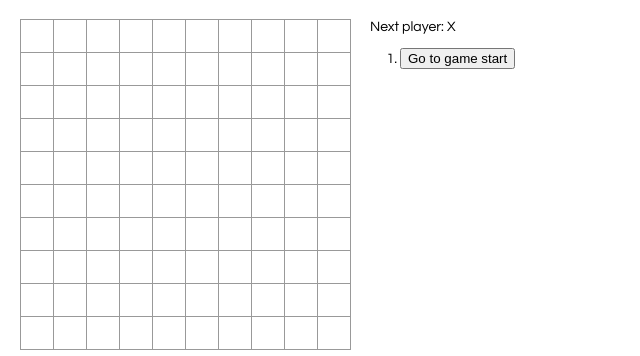
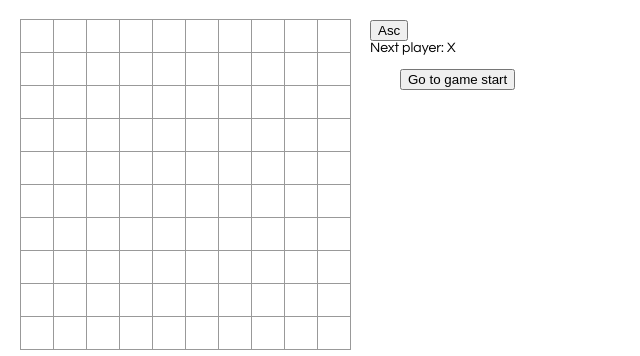
Before and after one commit to soninit/gomoku-reactjs, a React app: page / in a window 1280 px wide. Shown: the whole page, without its empty margins (0-640 px from the left). Built offline with nearby package versions, Linux system fonts and the light colour scheme.

Commit message:
Sort & history

```diff
--- a/src/component/game.js
+++ b/src/component/game.js
@@ -29,11 +29,10 @@ class Game extends React.Component {
 			moves: [],
 			stepNumber: 0,
 			xIsNext: true,
-			currentSelected: -1
+			currentSelected: -1,
+			isOrderAsc: false
 		}
 	}
-
-
 
 	handleClick(rowIdx, columnIdx) {
 		const history = JSON.parse(JSON.stringify(this.state.history.slice(0, this.state.stepNumber + 1)));
@@ -58,8 +57,13 @@ class Game extends React.Component {
 		});
 	}
 
+	handleToggleOrder() {
+		this.setState({isOrderAsc: !this.state.isOrderAsc});
+	}
 
 	jumpTo(step) {
+		console.log(step, this.state.stepNumber, this.state.history);
+
 		this.setState({
 			stepNumber: step,
 			xIsNext: (step % 2) !== 0,
@@ -68,13 +72,25 @@ class Game extends React.Component {
 	}
 
   render() {
-		const history = this.state.history;
+		const isOrderAsc = this.state.isOrderAsc;
+		const history = isOrderAsc ? this.state.history : this.state.history.slice(0).reverse();
 		const historyMoves = this.state.moves;
-		const current = history[this.state.stepNumber];
-		const winner = calculateWinner(current.squares);
+		const current = this.state.history[this.state.stepNumber];
 		const currentSelected = this.state.currentSelected;
 
-    const moves = history.map((step, move) => {
+		const winner = calculateWinner(current.squares);
+
+    const moves = history.map((step, idx) => {
+			let move;
+
+			if (isOrderAsc) {
+				move = idx;
+			} else {
+				move = history.length - idx - 1;
+			}
+
+			console.log(`history: ${history.length} items, move: ${move}, index: ${history.length - idx - 1}`,'history', history, 'historyMoves', historyMoves);
+
 			let desc;
 			if (move) {
 				const row = historyMoves[move - 1].row;
@@ -89,7 +105,9 @@ class Game extends React.Component {
 							<button className={move === currentSelected ? 'bold-text' : ''} onClick={() => this.jumpTo(move)}>{desc}</button>
 					</li>
 			)
-    });
+		});
+
+		console.log('================');
 
     let status;
     if (winner) {
@@ -109,8 +127,9 @@ class Game extends React.Component {
 			/>
         </div>
         <div className="game-info">
+					<button type="button" onClick={() => this.handleToggleOrder()}>{this.state.isOrderAsc ? 'Desc' : 'Asc'}</button>
           <div>{status}</div>
-          <ol>{moves}</ol>
+          <ol className="no-style">{moves}</ol>
         </div>
       </div>
     );
--- a/src/index.css
+++ b/src/index.css
@@ -3,7 +3,8 @@ body {
   margin: 20px;
 }
 
-  ol, ul {
+ol,
+ul {
   padding-left: 30px;
 }
 
@@ -52,3 +53,7 @@ body {
 .bold-text {
   font-weight: bold;
 }
+
+ol.no-style {
+  list-style-type: none;
+}
```
Lines whose indentation alone changed are shown as unchanged.
